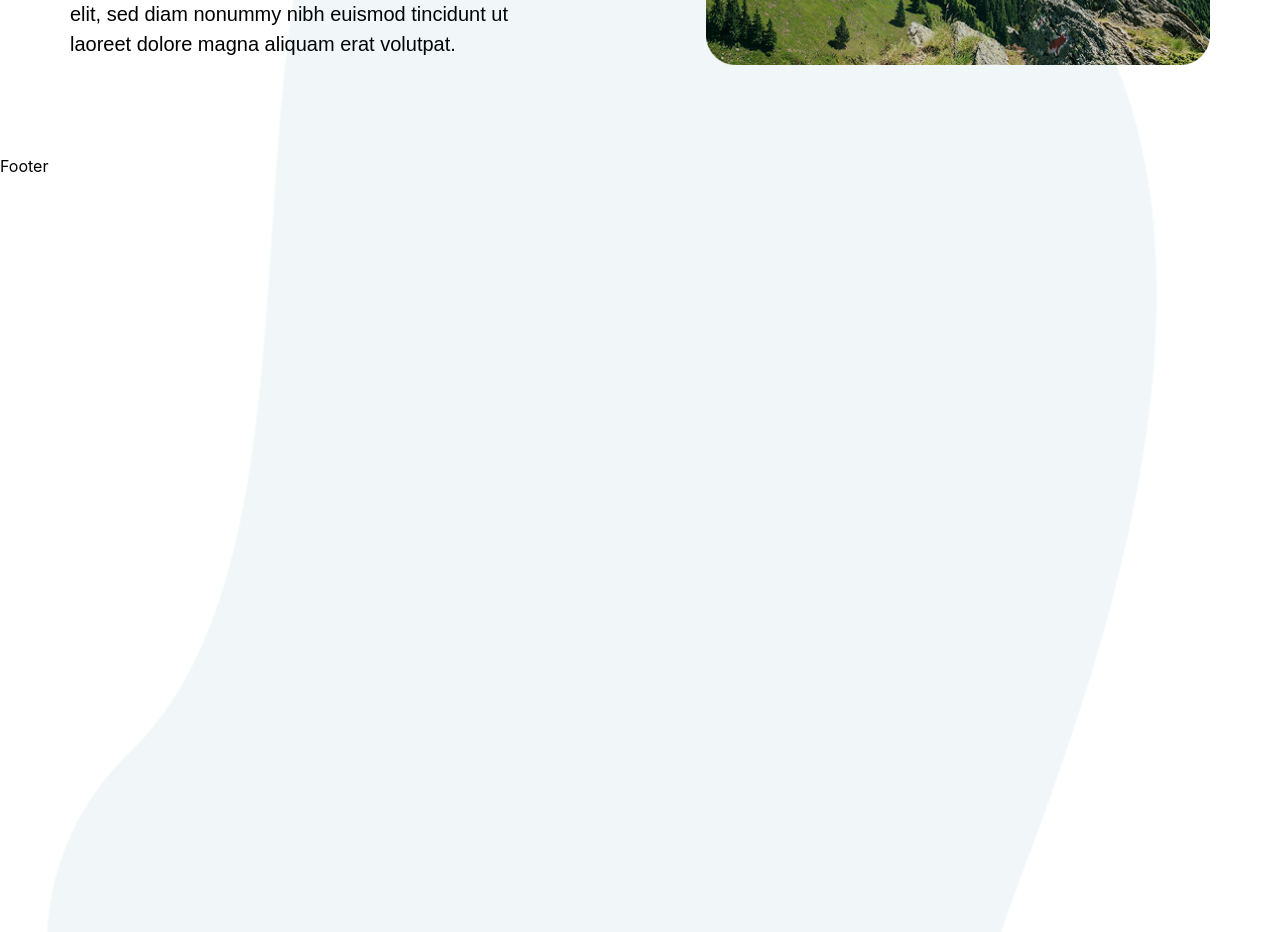
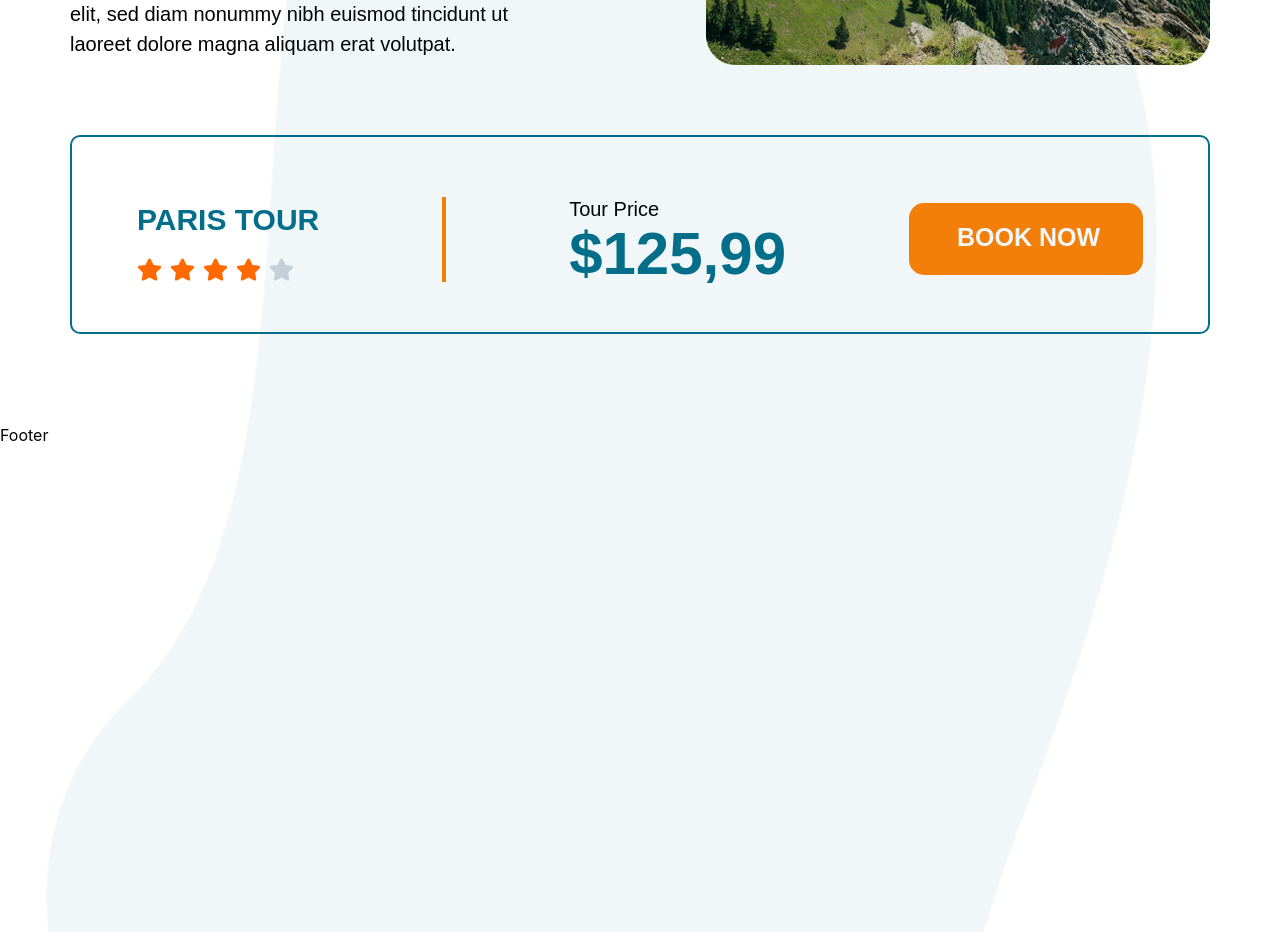
Before and after one commit to shoumen-shomu/travel, a React (Vite) app: page / in a window 1280 px wide. Shown: the part 1400-2332 px from the top of the page. Built offline with nearby package versions, Linux system fonts and the light colour scheme.

Commit message:
Featrured Part done

```diff
--- a/src/components/common/Button.jsx
+++ b/src/components/common/Button.jsx
@@ -1,6 +1,6 @@
-const Button = ({text})=>{
+const Button = ({children,className})=>{
     return(
-        <div className="">{text}</div>
+        <div className={`font-mont font-bold text-[25px] text-white ${className}`}>{children}</div>
     )
 }
 export default Button
--- /dev/null
+++ b/src/components/data/TourData.jsx
@@ -0,0 +1,14 @@
+import React from 'react'
+
+const tourData = [
+     {
+    id: 1,
+    location: "PARIS TOUR",
+    rating: 4,
+    price: "125,99",
+    buttonText: "BOOK NOW",
+  },
+
+]
+
+export default tourData
--- a/src/layouts/home/Featured.jsx
+++ b/src/layouts/home/Featured.jsx
@@ -1,17 +1,21 @@
-import React from "react";
+import React, { useState } from "react";
 import Container from "../../components/common/Container";
-import featuredimg from "../../assets/featuredImg.png"
+import featuredimg from "../../assets/featuredImg.png";
 import Images from "../../components/common/Images";
-import background from "../../assets/destinationpath.png"
+import background from "../../assets/destinationpath.png";
+import { FaStar } from "react-icons/fa";
+import Button from "../../components/common/Button";
 
-const Featured = ({data}) => {
+const Featured = ({ featuredData, tourData }) => {
   return (
     <>
       <section className="mt-37 mb-22.25 relative">
-        <Images className="absolute top-[-20%] left-[47%] -translate-x-1/2 z-0" imgSrc={background}/>
+        <Images
+          className="absolute top-[-20%] left-[47%] -translate-x-1/2 z-0"
+          imgSrc={background}
+        />
         <Container>
-          {
-            data.map((item)=>(
+          {featuredData.map((item) => (
             <div key={item.id} className="flex gap-20.5 z-10">
               <div className="">
                 <h3 className="font-mont font-normal text-[30px] text-[#000000] uppercase">
@@ -28,8 +32,47 @@ const Featured = ({data}) => {
                 <Images imgSrc={item.image} imgAlt={item.imageAlt} />
               </div>
             </div>
-            ))
+          ))}
+
+          <div className="">
+            <div className="border-2 border-[#036E8A] rounded-[10px] pt-[57px] pb-[48px] px-[65px] mt-[70px] ">
+              {tourData.map((item) => (
+                <div key={item.id} className="">
+                  <div className="flex justify-between items-center">
+                    <div className="">
+                      <h3 className="font-mont font-bold text-[30px] text-[#036E8A]">
+                        {item.location}
+                      </h3>
+                      <div className="flex gap-2 mt-3.75">
+                        {[1, 2, 3, 4, 5].map((star) => (
+                          <span
+                            key={star}
+                            className={`cursor-pointer text-[25px] ${
+                              star <= item.rating
+                                ? "text-orange-500"
+                                : "text-gray-300"
+                            }`}
+                          >
+                            <FaStar />
+                          </span>
+                        ))}
+                      </div>
+                    </div>
+                    <div className="w-1 h-21.25 bg-[#FF8000]"></div>
+
+                      {
+                        <div className="">
+                          <h5 className="font-mont font-normal text-[20px] text-black">Tour Price</h5>
+                          <h2 className="font-mont font-bold text-[60px] text-[#036E8A] leading-none">{`$${item.price}`}</h2>
+                        </div>
                       }
+                     <Button className="pt-4 pb-[19px] pl-[48px] pr-[43px] bg-[#FF8000] rounded-[15px]">BOOK NOW</Button>
+
+                  </div>
+                </div>
+              ))}
+            </div>
+          </div>
         </Container>
       </section>
     </>
--- a/src/pages/Home.jsx
+++ b/src/pages/Home.jsx
@@ -1,18 +1,13 @@
-
 import { featuredData } from "../components/data/FeaturedData";
+import tourData from "../components/data/TourData";
 import Banner from "../layouts/home/Banner";
 import Featured from "../layouts/home/Featured";
-
-
 
 const Home = () => {
   return (
     <>
       <Banner />
-      <Featured data={featuredData}/>
-
-
-
+      <Featured featuredData={featuredData} tourData={tourData} />
     </>
   );
 };
```
Lines whose indentation alone changed are shown as unchanged.
